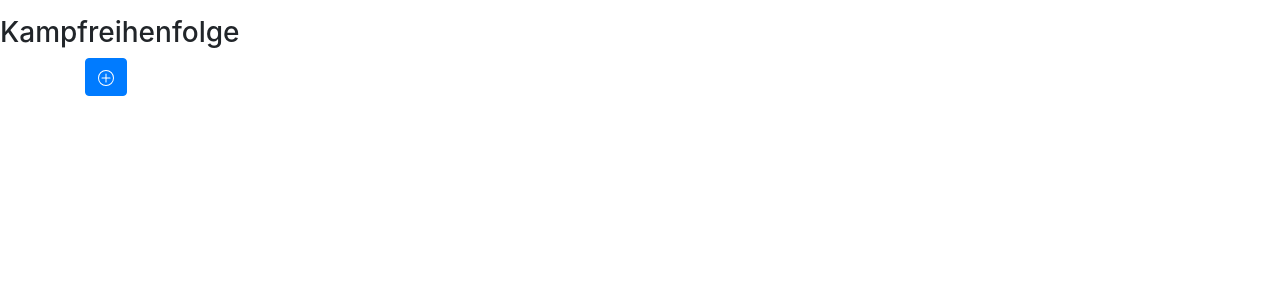
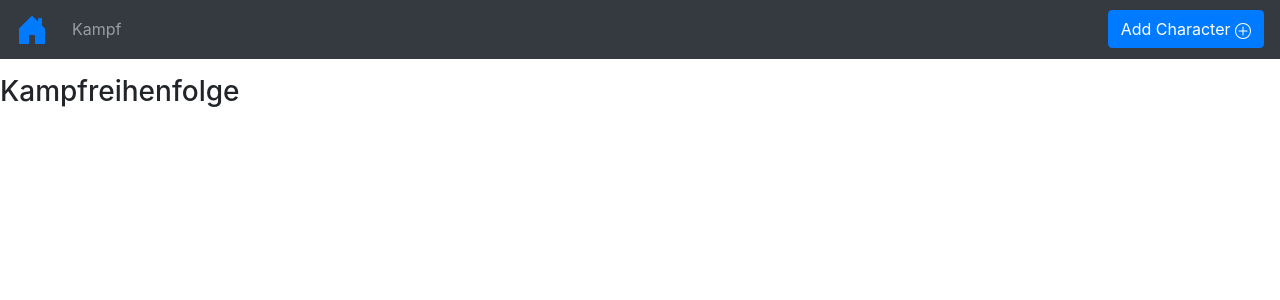
Before and after one commit to Maggistro/dsaweb, a Next.js app in the folder app/: page /fight in a window 1280 px wide. Shown: the top 300 px of the page. Built offline with nearby package versions, Linux system fonts and the light colour scheme; no server answers; the database is empty.

Commit message:
Add navbar

```diff
--- /dev/null
+++ b/app/components/Navbar/Navbar.tsx
@@ -0,0 +1,24 @@
+import React from 'react';
+import { Nav, Navbar as BSNavbar, NavbarBrand, NavLink } from 'react-bootstrap';
+import { BsFillHouseDoorFill } from 'react-icons/bs';
+
+class Navbar extends React.Component
+{
+    render() {
+        return (
+            <BSNavbar bg="dark" variant="dark" expand="sm">
+                <NavbarBrand href="/"><BsFillHouseDoorFill className="text-primary" style={{
+                    fontSize: '2rem'
+                }} /></NavbarBrand>
+                <Nav className="mr-auto">
+                    <NavLink href="/fight">Kampf</NavLink>
+                </Nav>
+                <Nav>
+                    {this.props.children}
+                </Nav>
+            </BSNavbar>
+        )
+    }
+}
+
+export default Navbar;
--- a/app/pages/fight/index.tsx
+++ b/app/pages/fight/index.tsx
@@ -1,11 +1,12 @@
 import React, { createRef } from 'react';
 import { BsPlusCircle } from "react-icons/bs";
-import { Button, Col, Container, Row } from 'react-bootstrap';
+import { Button, Col, Container, Nav, Row } from 'react-bootstrap';
 import CharacterCard, { onChangeParameter } from '../../components/CharacterCard/CharacterCard';
 import CharacterService, { BlankCharacterType } from '../../services/CharacterService';
 import styles from './fight.module.css';
 import AddCharacterModal from '../../components/Modal/AddCharacterModal/AddCharacterModal';
 import UpdateCharacterModal from '../../components/Modal/UpdateCharacterModal/UpdateCharacterModal';
+import Navbar from '../../components/Navbar/Navbar';
 
 type CharacterEntry = {
         order: number,
@@ -152,13 +153,19 @@ class Fight extends React.Component<FightProps, FightState>  {
 
     render() {
         return (
-            <div className={styles.fight}>
+            <>
+                <Navbar>
+                    <Button onClick={this.toggleCharacterModal}>
+                        Add Character <BsPlusCircle/>
+                    </Button>
                     <AddCharacterModal
                         show={this.state.showCharacterModal}
                         onSubmit={this.toggleCharacterModal}
                         characterService={this.characterService}
                         onHide={this.toggleCharacterModal}
                     />
+                </Navbar>
+                <div className={styles.fight}>
                     <UpdateCharacterModal
                         id={this.state.selectedCharacterId}
                         show={this.state.showCharacterUpdateModal}
@@ -169,15 +176,11 @@ class Fight extends React.Component<FightProps, FightState>  {
                     <h3>Kampfreihenfolge</h3>
                     <Container>
                         <Row>
-                        <Col md="auto">
-                            <Button onClick={this.toggleCharacterModal}>
-                                <BsPlusCircle/>
-                            </Button>
-                        </Col>
                             { this.state.characters.map(this.renderCharacter) }
                         </Row>
                     </Container>
                 </div>
+            </>
         );
     }
 }
--- a/app/tsconfig.json
+++ b/app/tsconfig.json
@@ -22,7 +22,7 @@
   "include": [
     "next-env.d.ts",
     "**/*.ts",
-    "**/*.tsx", "pages/_app.js"
+    "**/*.tsx", "pages/_app.tsx"
   ],
   "exclude": [
     "node_modules"
```
Also changed, not shown: app/pages/index.tsx (+7 -6 lines), app/components/Navbar/Navbar.module.css (added). Lines whose indentation alone changed are shown as unchanged.
